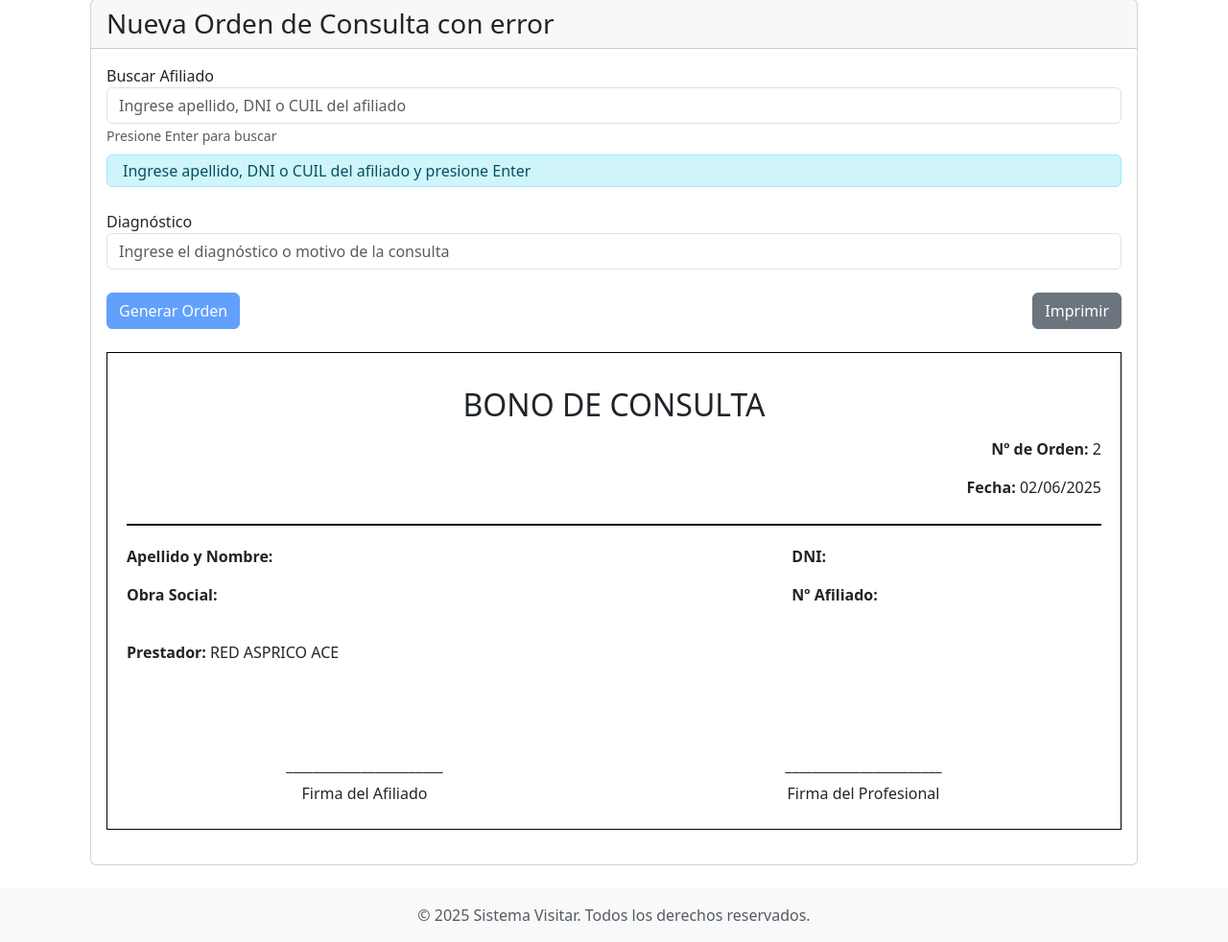
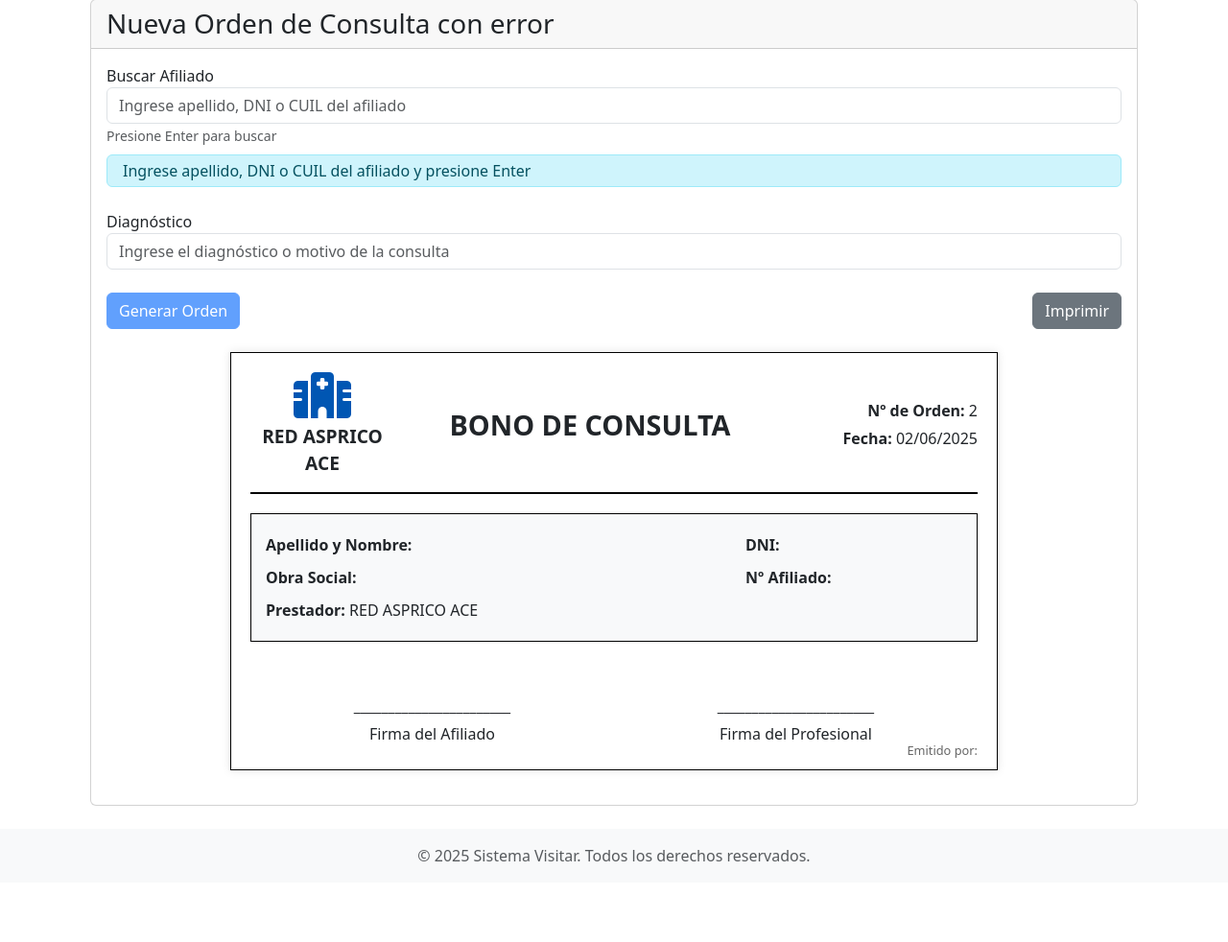
Before and after one commit to agsbenitez/aspricoVisitar, a Django app: page /consultas/nueva/ in a window 1280 px wide. Shown: the part 105-1087 px from the top of the page at 96% size. After the commit the page ends 1003 px from the top, so only its background shows below. Run offline with Django 4.2, Linux system fonts and the light colour scheme; a user stored in the database is signed in; tables that the repository leaves empty hold one stand-in row (values such as "Sample post").

Commit message:
Fix: Corrige el guardado de consultas médicas. Implementa correcta asignación del afiliado usando CUIL y mejora el manejo del formulario.

```diff
--- a/consultas/forms.py
+++ b/consultas/forms.py
@@ -2,6 +2,9 @@ from django import forms
 from .models import Consulta
 from afiliados.models import Afiliado
 from django.utils import timezone
+import logging
+
+logger = logging.getLogger(__name__)
 
 class ConsultaForm(forms.ModelForm):
     # Campo de búsqueda para afiliado
@@ -15,9 +18,15 @@ class ConsultaForm(forms.ModelForm):
         label='Buscar Afiliado'
     )
 
+    # Campo oculto para almacenar el ID del afiliado seleccionado
+    afiliado_id = forms.CharField(
+        widget=forms.HiddenInput(),
+        required=True
+    )
+
     class Meta:
         model = Consulta
-        fields = ['diagnostico']
+        fields = ['diagnostico', 'afiliado_id']
         widgets = {
             'diagnostico': forms.TextInput(attrs={
                 'class': 'form-control',
@@ -29,17 +38,35 @@ class ConsultaForm(forms.ModelForm):
     def __init__(self, *args, **kwargs):
         super().__init__(*args, **kwargs)
         self.fields['diagnostico'].label = 'Diagnóstico'
-        # El afiliado seleccionado se guardará aquí pero no es parte del formulario visible
-        self.afiliado_seleccionado = None
+        logger.info('Inicializando ConsultaForm')
 
     def clean(self):
+        logger.info('Iniciando limpieza de datos en ConsultaForm')
         cleaned_data = super().clean()
-        if not self.afiliado_seleccionado:
-            raise forms.ValidationError('Debe seleccionar un afiliado válido')
 
-        # Estos campos se establecerán automáticamente al guardar
-        cleaned_data['afiliado'] = self.afiliado_seleccionado
-        cleaned_data['obra_social'] = self.afiliado_seleccionado.obra_social
-        cleaned_data['prestador'] = 'RED ASPRICO ACE'
+        try:
+            afiliado_id = cleaned_data.get('afiliado_id')
+            logger.info(f'ID de afiliado recibido: {afiliado_id}')
+
+            if not afiliado_id:
+                logger.error('No se recibió ID de afiliado')
+                raise forms.ValidationError('Debe seleccionar un afiliado válido')
+
+            afiliado = Afiliado.objects.get(cuil=afiliado_id)  # Cambiamos a buscar por CUIL
+            logger.info(f'Afiliado encontrado: {afiliado.nombre}')
+
+            # Asignar datos del afiliado
+            self.instance.afiliado = afiliado
+            self.instance.obra_social = afiliado.obra_social
+            self.instance.prestador = 'RED ASPRICO ACE'
+
+            logger.info('Datos del formulario procesados correctamente')
+
+        except Afiliado.DoesNotExist:
+            logger.error(f'No se encontró el afiliado con CUIL: {afiliado_id}')
+            raise forms.ValidationError('El afiliado seleccionado no existe')
+        except Exception as e:
+            logger.error(f'Error procesando el formulario: {str(e)}')
+            raise forms.ValidationError('Error procesando los datos del formulario')
 
         return cleaned_data
--- a/consultas/templates/consultas/bono_consulta.html
+++ b/consultas/templates/consultas/bono_consulta.html
@@ -1,19 +1,22 @@
+{% load static %}
+
 <!-- Bono de Consulta -->
 <div class="bono-consulta">
-    <div class="bono-header">
-        <div class="logo">
-            <!-- Aquí va el logo -->
+    <div class="header-bono">
+        <div class="logo-asprico">
+            <i class="fas fa-hospital fa-3x"></i>
+            <div class="logo-text">RED ASPRICO ACE</div>
         </div>
-        <div class="titulo">
+        <div class="titulo-bono">
             <h2>BONO DE CONSULTA</h2>
         </div>
-        <div class="datos-bono">
+        <div class="datos-header">
             <p><strong>Nº de Orden:</strong> {{ consulta.nro_de_orden }}</p>
             <p><strong>Fecha:</strong> {{ consulta.fecha_emision|date:"d/m/Y" }}</p>
         </div>
     </div>
 
-    <div class="datos-afiliado">
+    <div class="datos-principales">
         <div class="row">
             <div class="col-md-8">
                 <p><strong>Apellido y Nombre:</strong> {{ consulta.afiliado.nombre }}</p>
@@ -30,9 +33,6 @@
                 <p><strong>Nº Afiliado:</strong> {{ consulta.afiliado.nro_afiliado }}</p>
             </div>
         </div>
-    </div>
-
-    <div class="datos-consulta">
         <div class="row">
             <div class="col-md-12">
                 <p><strong>Prestador:</strong> {{ consulta.prestador }}</p>
@@ -47,63 +47,133 @@
         {% endif %}
     </div>
 
-    <div class="firmas mt-5">
-        <div class="row">
-            <div class="col-md-6 text-center">
-                <div class="firma-box">
+    <div class="firmas">
+        <div class="firma">
             <p>_______________________</p>
             <p>Firma del Afiliado</p>
         </div>
-            </div>
-            <div class="col-md-6 text-center">
-                <div class="firma-box">
+        <div class="firma">
             <p>_______________________</p>
             <p>Firma del Profesional</p>
         </div>
     </div>
-        </div>
+
+    <div class="usuario-emision">
+        <p>Emitido por: {{ consulta.usuario.get_full_name|default:consulta.usuario.username }}</p>
     </div>
 </div>
 
 <style>
+/* Estilos para la vista en pantalla */
 .bono-consulta {
     border: 1px solid #000;
     padding: 20px;
-    margin: 20px 0;
-    background: #fff;
+    margin: 20px auto;
+    max-width: 800px;
+    background: white;
+    box-shadow: 0 0 10px rgba(0,0,0,0.1);
+    position: relative;
 }
 
-.bono-header {
+.header-bono {
+    display: flex;
+    justify-content: space-between;
+    align-items: center;
     border-bottom: 2px solid #000;
+    padding-bottom: 15px;
     margin-bottom: 20px;
-    padding-bottom: 10px;
 }
 
-.titulo {
+.logo-asprico {
+    width: 150px;
     text-align: center;
-    margin: 15px 0;
 }
 
-.datos-bono {
-    text-align: right;
+.logo-asprico i {
+    color: #0056b3;
 }
 
-.datos-afiliado, .datos-consulta {
-    margin: 20px 0;
+.logo-text {
+    font-weight: bold;
+    font-size: 1.2em;
+    margin-top: 5px;
 }
 
-.firma-box {
-    margin-top: 30px;
+.titulo-bono {
+    text-align: center;
+    flex-grow: 1;
+    margin: 0 20px;
 }
 
-.firma-box p {
+.titulo-bono h2 {
+    margin: 0;
+    font-size: 1.8em;
+    font-weight: bold;
+}
+
+.datos-header {
+    text-align: right;
+    min-width: 200px;
+}
+
+.datos-header p {
     margin: 5px 0;
 }
 
+.datos-principales {
+    border: 1px solid #000;
+    padding: 15px;
+    margin-bottom: 20px;
+    background: #f8f9fa;
+}
+
+.datos-principales p {
+    margin: 5px 0;
+}
+
+.firmas {
+    display: flex;
+    justify-content: space-around;
+    margin-top: 50px;
+}
+
+.firma {
+    text-align: center;
+    width: 200px;
+}
+
+.firma p {
+    margin: 5px 0;
+}
+
+.usuario-emision {
+    position: absolute;
+    bottom: 10px;
+    right: 20px;
+    font-size: 0.8em;
+    color: #666;
+}
+
+.usuario-emision p {
+    margin: 0;
+}
+
+/* Estilos para la impresión */
 @media print {
     .bono-consulta {
         border: none;
+        box-shadow: none;
         padding: 0;
+        margin: 0;
+        width: 100%;
+    }
+
+    .header-bono {
+        border-bottom: 2px solid #000;
+    }
+
+    .datos-principales {
+        border: 1px solid #000;
     }
 
     body {
@@ -116,5 +186,17 @@
         padding: 0;
         margin: 0;
     }
+
+    .no-print {
+        display: none !important;
+    }
+
+    .usuario-emision {
+        position: fixed;
+        bottom: 10px;
+        right: 20px;
+        font-size: 0.75em;
+        color: #666;
+    }
 }
 </style>
--- a/consultas/views.py
+++ b/consultas/views.py
@@ -5,6 +5,10 @@ from django.urls import reverse_lazy
 from django.utils import timezone
 from django.http import JsonResponse
 from django.db.models import Q
+import logging
+
+logger = logging.getLogger(__name__)
+
 from .models import Consulta
 from .forms import ConsultaForm
 from afiliados.models import Afiliado
@@ -38,13 +42,25 @@ class NuevaConsultaView(LoginRequiredMixin, CreateView):
 
     def form_valid(self, form):
         """Procesa el formulario válido"""
+        logger.info('Iniciando form_valid en NuevaConsultaView')
         form.instance.usuario = self.request.user
         form.instance.fecha_emision = timezone.now()
         form.instance.prestador = 'RED ASPRICO ACE'
-        return super().form_valid(form)
+        logger.info(f'Datos del formulario: {form.cleaned_data}')
+        response = super().form_valid(form)
+        logger.info(f'Consulta creada con ID: {form.instance.nro_de_orden}')
+        return response
+
+    def form_invalid(self, form):
+        """Log de errores cuando el formulario es inválido"""
+        logger.error(f'Errores en el formulario: {form.errors}')
+        return super().form_invalid(form)
 
     def post(self, request, *args, **kwargs):
         """Maneja las peticiones POST, incluyendo búsquedas AJAX"""
+        logger.info(f'Método POST recibido - Es AJAX: {request.headers.get("X-Requested-With") == "XMLHttpRequest"}')
+        logger.info(f'Datos POST recibidos: {request.POST}')
+
         if request.headers.get('X-Requested-With') == 'XMLHttpRequest':
             # Es una petición AJAX para buscar afiliados
             termino = request.POST.get('buscar_afiliado', '').strip()
--- /dev/null
+++ b/static/css/consultas.css
@@ -0,0 +1,133 @@
+/* Estilos para la impresión del bono */
+@media print {
+    .no-print {
+        display: none !important;
+    }
+    .bono-consulta {
+        width: 210mm;  /* Tamaño A4 */
+        height: 148mm;  /* Mitad de A4 */
+        padding: 10mm;
+        margin: 0;
+        page-break-after: always;
+        border: none;
+        box-shadow: none;
+    }
+    body {
+        margin: 0;
+        padding: 0;
+        background: #fff;
+    }
+    .container {
+        width: 100%;
+        max-width: none;
+        padding: 0;
+        margin: 0;
+    }
+    .header-bono {
+        border-bottom: 2px solid #000;
+    }
+    .datos-principales {
+        border: 1px solid #000;
+    }
+    .usuario-emision {
+        position: fixed;
+        bottom: 10px;
+        right: 20px;
+        font-size: 0.75em;
+        color: #666;
+    }
+}
+
+/* Estilos para la vista en pantalla */
+.bono-consulta {
+    border: 1px solid #000;
+    padding: 20px;
+    margin: 20px auto;
+    max-width: 800px;
+    background: white;
+    box-shadow: 0 0 10px rgba(0,0,0,0.1);
+    position: relative;
+}
+
+.header-bono {
+    display: flex;
+    justify-content: space-between;
+    align-items: center;
+    border-bottom: 2px solid #000;
+    padding-bottom: 15px;
+    margin-bottom: 20px;
+}
+
+.logo-asprico {
+    width: 150px;
+    text-align: center;
+}
+
+.logo-asprico i {
+    color: #0056b3;
+}
+
+.logo-text {
+    font-weight: bold;
+    font-size: 1.2em;
+    margin-top: 5px;
+}
+
+.titulo-bono {
+    text-align: center;
+    flex-grow: 1;
+    margin: 0 20px;
+}
+
+.titulo-bono h2 {
+    margin: 0;
+    font-size: 1.8em;
+    font-weight: bold;
+}
+
+.datos-header {
+    text-align: right;
+    min-width: 200px;
+}
+
+.datos-header p {
+    margin: 5px 0;
+}
+
+.datos-principales {
+    border: 1px solid #000;
+    padding: 15px;
+    margin-bottom: 20px;
+    background: #f8f9fa;
+}
+
+.datos-principales p {
+    margin: 5px 0;
+}
+
+.firmas {
+    display: flex;
+    justify-content: space-around;
+    margin-top: 50px;
+}
+
+.firma {
+    text-align: center;
+    width: 200px;
+}
+
+.firma p {
+    margin: 5px 0;
+}
+
+.usuario-emision {
+    position: absolute;
+    bottom: 10px;
+    right: 20px;
+    font-size: 0.8em;
+    color: #666;
+}
+
+.usuario-emision p {
+    margin: 0;
+}
--- a/templates/consultas/nueva_consulta.html
+++ b/templates/consultas/nueva_consulta.html
@@ -1,5 +1,9 @@
 {% extends 'base/base.html' %}
 {% load static %}
+
+{% block extra_css %}
+<link rel="stylesheet" href="{% static 'css/consultas.css' %}">
+{% endblock %}
 
 {% block content %}
 <div class="container mt-4">
@@ -59,9 +63,7 @@
         <div class="modal-content">
             <div class="modal-header">
                 <h5 class="modal-title">Resultados de la Búsqueda</h5>
-                <button type="button" class="close" data-dismiss="modal" aria-label="Close">
-                    <span aria-hidden="true">&times;</span>
-                </button>
+                <button type="button" class="btn-close" data-bs-dismiss="modal" aria-label="Close"></button>
             </div>
             <div class="modal-body">
                 <div id="modal-resultados-busqueda">
@@ -69,7 +71,7 @@
                 </div>
             </div>
             <div class="modal-footer">
-                <button type="button" class="btn btn-secondary" data-dismiss="modal">Cerrar</button>
+                <button type="button" class="btn btn-secondary" data-bs-dismiss="modal">Cerrar</button>
             </div>
         </div>
     </div>
@@ -81,16 +83,14 @@
         <div class="modal-content">
             <div class="modal-header bg-warning">
                 <h5 class="modal-title">Afiliado No Encontrado</h5>
-                <button type="button" class="close" data-dismiss="modal" aria-label="Close">
-                    <span aria-hidden="true">&times;</span>
-                </button>
+                <button type="button" class="btn-close" data-bs-dismiss="modal" aria-label="Close"></button>
             </div>
             <div class="modal-body">
                 <p>No se encontró ningún afiliado con los datos ingresados.</p>
                 <p>Por favor, verifique los datos e intente nuevamente.</p>
             </div>
             <div class="modal-footer">
-                <button type="button" class="btn btn-secondary" data-dismiss="modal">Cerrar</button>
+                <button type="button" class="btn btn-secondary" data-bs-dismiss="modal">Cerrar</button>
             </div>
         </div>
     </div>
@@ -102,9 +102,7 @@
         <div class="modal-content">
             <div class="modal-header bg-info text-white">
                 <h5 class="modal-title">Confirmar Afiliado</h5>
-                <button type="button" class="close" data-dismiss="modal" aria-label="Close">
-                    <span aria-hidden="true">&times;</span>
-                </button>
+                <button type="button" class="btn-close" data-bs-dismiss="modal" aria-label="Close"></button>
             </div>
             <div class="modal-body">
                 <h6>Datos del Afiliado:</h6>
@@ -113,7 +111,7 @@
                 </div>
             </div>
             <div class="modal-footer">
-                <button type="button" class="btn btn-secondary" data-dismiss="modal">Cancelar</button>
+                <button type="button" class="btn btn-secondary" data-bs-dismiss="modal">Cancelar</button>
                 <button type="button" class="btn btn-primary" id="btnConfirmarAfiliado">Confirmar</button>
             </div>
         </div>
@@ -126,7 +124,7 @@
 <!-- jQuery primero -->
 <script src="https://code.jquery.com/jquery-3.6.0.min.js"></script>
 <!-- Luego Bootstrap JS -->
-<script src="https://cdn.jsdelivr.net/npm/bootstrap@4.6.0/dist/js/bootstrap.bundle.min.js"></script>
+<script src="https://cdn.jsdelivr.net/npm/bootstrap@5.3.0/dist/js/bootstrap.bundle.min.js"></script>
 
 <script>
 document.addEventListener('DOMContentLoaded', function() {
@@ -137,6 +135,11 @@ document.addEventListener('DOMContentLoaded', function() {
     const submitBtn = document.getElementById('submitBtn');
     const consultaForm = document.getElementById('consultaForm');
     const btnConfirmarAfiliado = document.getElementById('btnConfirmarAfiliado');
+
+    // Inicializar los modales de Bootstrap 5
+    const modalResultados = new bootstrap.Modal(document.getElementById('modalResultados'));
+    const modalNoEncontrado = new bootstrap.Modal(document.getElementById('modalNoEncontrado'));
+    const modalConfirmarAfiliado = new bootstrap.Modal(document.getElementById('modalConfirmarAfiliado'));
 
     // Función principal de búsqueda
     function realizarBusqueda(e) {
@@ -163,7 +166,7 @@ document.addEventListener('DOMContentLoaded', function() {
         .then(response => response.json())
         .then(data => {
             if (data.resultados.length === 0) {
-                $('#modalNoEncontrado').modal('show');
+                modalNoEncontrado.show();
                 return;
             }
 
@@ -228,11 +231,11 @@ document.addEventListener('DOMContentLoaded', function() {
             });
         });
 
-        $('#modalResultados').modal('show');
+        modalResultados.show();
     }
 
     function seleccionarAfiliado(afiliado) {
-        $('#modalResultados').modal('hide');
+        modalResultados.hide();
         mostrarModalConfirmacion(afiliado);
     }
 
@@ -258,7 +261,7 @@ document.addEventListener('DOMContentLoaded', function() {
             </table>
         `;
         afiliadoSeleccionado = afiliado;
-        $('#modalConfirmarAfiliado').modal('show');
+        modalConfirmarAfiliado.show();
     }
 
     // Event Listeners
@@ -277,19 +280,22 @@ document.addEventListener('DOMContentLoaded', function() {
 
     btnConfirmarAfiliado.addEventListener('click', function() {
         if (afiliadoSeleccionado) {
-            document.getElementById('afiliado_id').value = afiliadoSeleccionado.id;
+            document.getElementById('afiliado_id').value = afiliadoSeleccionado.cuil;
             submitBtn.disabled = false;
             mostrarEstado('success', `Afiliado seleccionado: ${afiliadoSeleccionado.nombre}`);
-            $('#modalConfirmarAfiliado').modal('hide');
+            modalConfirmarAfiliado.hide();
         }
     });
 
     // Limpiar modales al cerrar
-    $('#modalNoEncontrado, #modalConfirmarAfiliado, #modalResultados').on('hidden.bs.modal', function () {
-        if (!afiliadoSeleccionado) {
-            campoBusqueda.value = '';
-            mostrarEstado('info', 'Ingrese apellido, DNI o CUIL del afiliado y presione Enter');
-        }
+    ['modalNoEncontrado', 'modalConfirmarAfiliado', 'modalResultados'].forEach(modalId => {
+        const modalElement = document.getElementById(modalId);
+        modalElement.addEventListener('hidden.bs.modal', function () {
+            if (!afiliadoSeleccionado) {
+                campoBusqueda.value = '';
+                mostrarEstado('info', 'Ingrese apellido, DNI o CUIL del afiliado y presione Enter');
+            }
+        });
     });
 
     // Mostrar mensaje inicial
```
Lines whose indentation alone changed are shown as unchanged.
